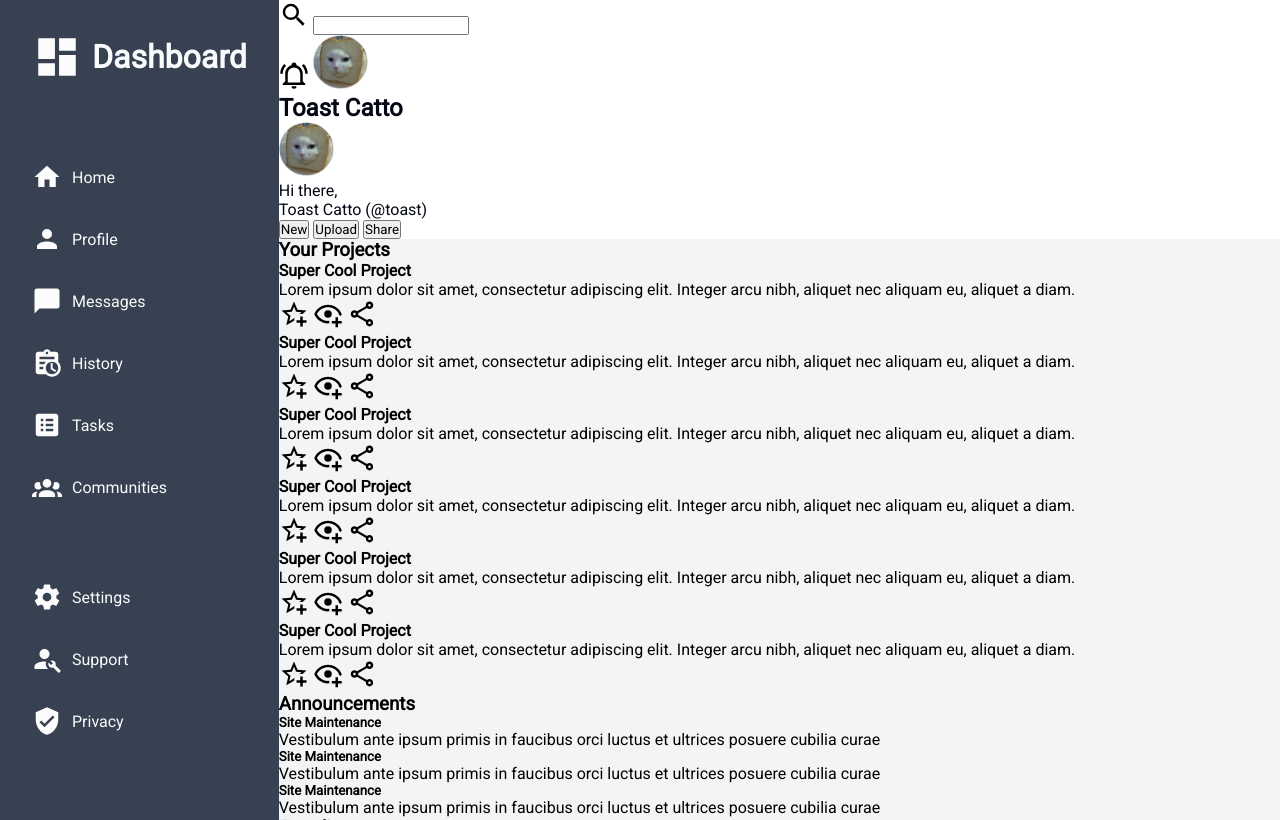
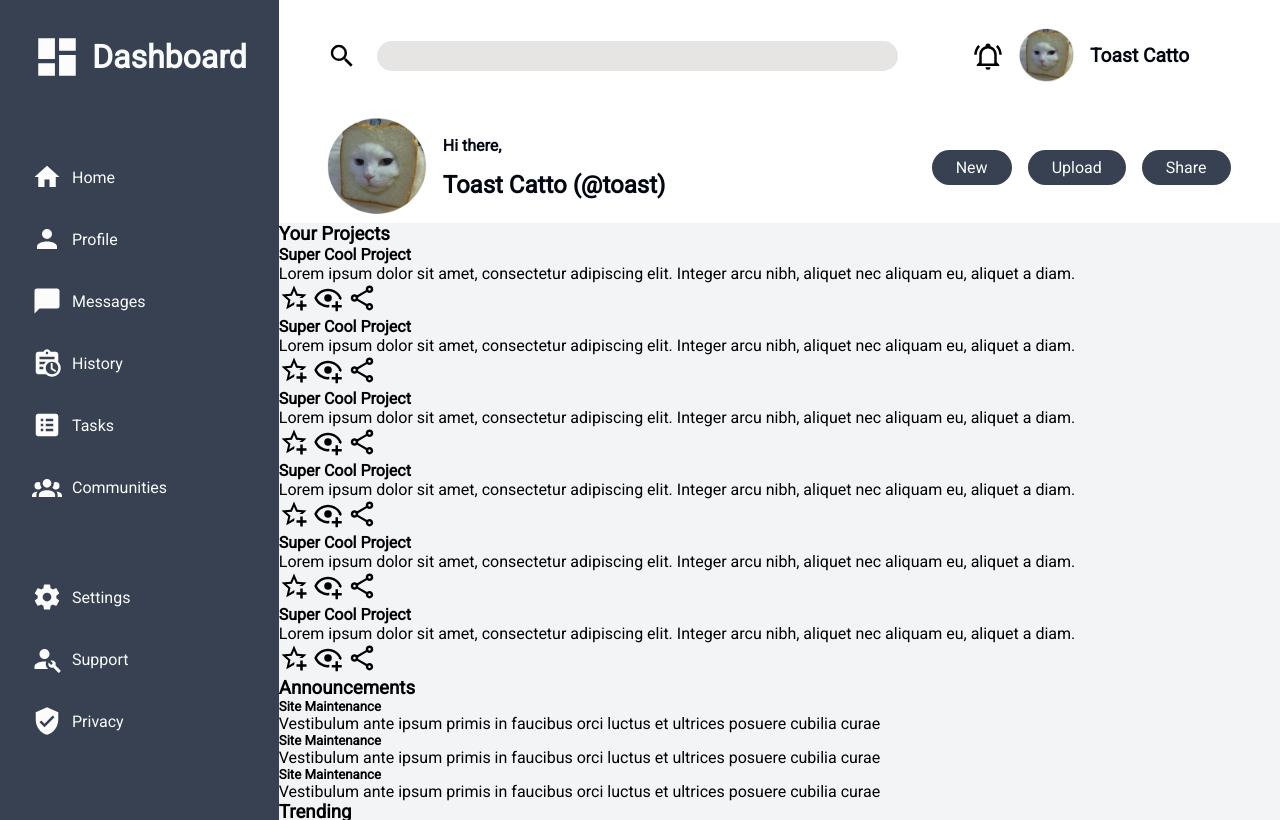
Before and after one commit to ImBoB99/admin-dashboard, a plain HTML site: page index.html in a window 1280 px wide. Shown: the top 820 px of the page. Drawn offline with Linux system fonts and the light colour scheme.

Commit message:
Finished design for header

```diff
--- a/style.css
+++ b/style.css
@@ -3,6 +3,10 @@
     margin: 0;
     padding: 0;
     font-family: "Roboto", system-ui, -apple-system, sans-serif;
+}
+
+h2 {
+    font-size: 1.2rem;
 }
 
 .dashboard {
@@ -24,6 +28,10 @@
     grid-row: 1 / 2;
     color: #030712;
     background-color: #FFFFFF;
+    padding: 0 3rem;
+    display: grid;
+    grid-template-columns: 2fr 1fr;
+    grid-template-rows: 1fr 1fr;
 }
 
 .container {
@@ -66,3 +74,67 @@
 .main-nav {
     margin-bottom: 3rem;
 }
+
+.search-container {
+    display: flex;
+    padding-right: 2rem;
+    align-items: center;
+}
+
+input {
+    height: 30px;
+    flex-grow: 1;
+    border: 0;
+    background-color: #e7e5e4;
+    padding: 0.75em 2em;
+    outline-color: #084c61;
+    margin-left: 1.25rem;
+    border-radius: 99em;
+}
+
+.profile-container {
+    display: flex;
+    gap: 16px;
+    align-items: center;
+    justify-content: center;
+}
+
+.welcome-container {
+    display: grid;
+    grid-template-columns: 100px 1fr;
+    align-content: center;
+    gap: 1rem;
+}
+
+.welcome-container .profile-picture {
+    grid-row: span 2;
+    height: 100px;
+    width: 100px;
+}
+
+.welcome-container > p:nth-child(2) {
+    align-self: end;
+    font-size: 1rem;
+}
+
+.welcome-container p {
+    font-size: 1.5rem;
+    font-weight: bold;
+}
+
+.buttons-container {
+    display: flex;
+    align-items: center;
+    justify-content: center;
+    gap: 1rem;
+}
+
+button {
+    font-size: 1rem;
+    padding: 0.5rem 1.5rem;
+    border: none;
+    border-radius: 30px;
+    cursor: pointer;
+    background-color: #374151;
+    color: #f9fafb;
+}
```
